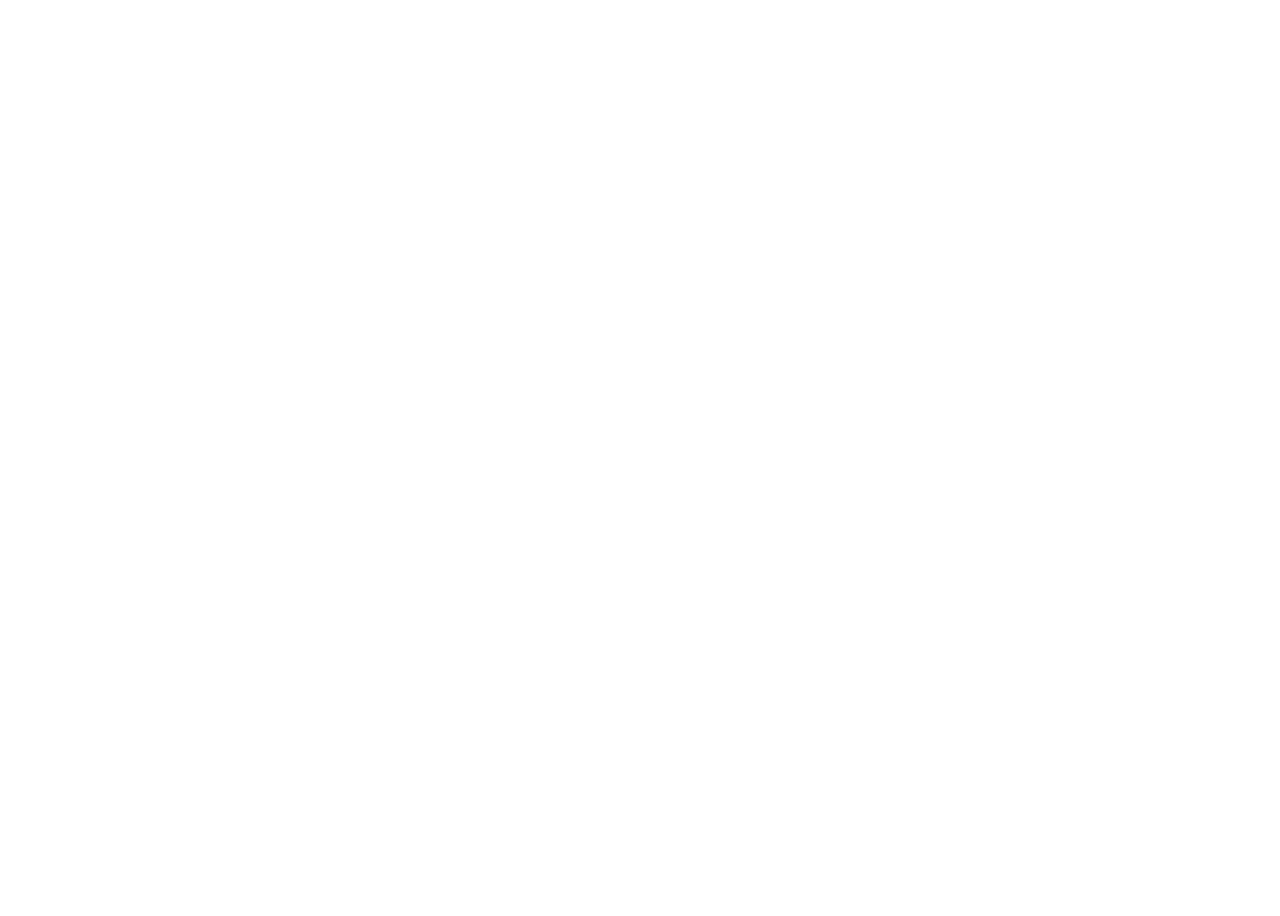
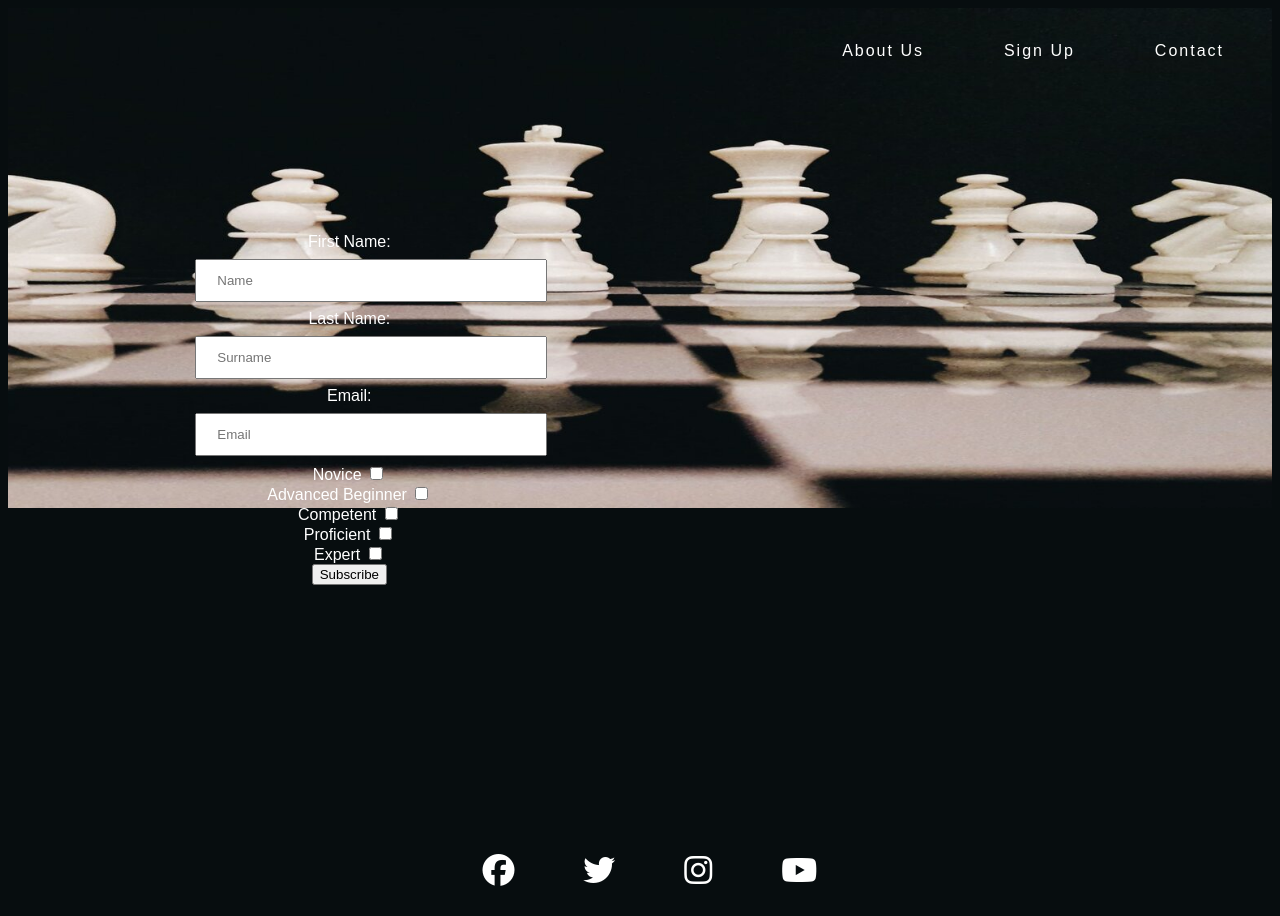
Before and after one commit to Code-Institute-Submissions/tobbe8808-project1_JulyResub, a plain HTML site: page signup.html in a window 1280 px wide. Before the commit the page ends 800 px from the top, so only its background shows below. Drawn offline with Linux system fonts and the light colour scheme; a web font is replaced by a local one.

Commit message:
added the signup.html will style it asap

```diff
--- a/assets/css/style.css
+++ b/assets/css/style.css
@@ -58,6 +58,7 @@ body {
              position: relative;
              top: 90%;
              float: right;
+             text-align: center;
             }
 
              p {
@@ -119,3 +120,9 @@ body {
                 padding: 12px 20px;
                 margin: 8px 0;
                 }
+
+                input[type=checkbox] {
+
+
+
+                }
--- a/signup.html
+++ b/signup.html
@@ -0,0 +1,77 @@
+<!DOCTYPE html>
+<html lang="en">
+<head>
+    <meta charset="UTF-8">
+    <meta http-equiv="X-UA-Compatible" content="IE=edge">
+    <meta name="viewport" content="width=device-width, initial-scale=1.0">
+    <link rel="stylesheet" href="assets/css/style.css">
+    <title>Chess Club Gotenburg</title>
+
+</head>
+<body>
+    <header class="header-pic">
+          <nav>
+                <ul class="ul-links">
+                    <li><a href="index.html">About Us</a></li>
+                    <li><a href="signup.html">Sign Up</a></li>
+                    <li><a href="contact.html">Contact</a></li>
+                </ul>
+            </nav>
+
+            <!--Form for newsletter signup-->
+           <div class="newsletter">
+            <form action="https://formdump.codeinstitute.net/" method="post">
+                <label for="firstname"> First Name: </label>
+                    <input type="text" id="firstname" placeholder="Name" required>
+                    <br>
+                    <label for="lastname"> Last Name: </label>
+                    <input type="text" id="lastname" placeholder="Surname" required>
+                    <br>
+                    <label for="lastname"> Email: </label>
+                    <input type="text" id="email" placeholder="Email" required>
+                    <br>
+                    <label for="Skill"> Novice </label>
+                    <input type="checkbox" id="skill">
+                    <br>
+                    <label for="Skill"> Advanced Beginner </label>
+                    <input type="checkbox" id="skill">
+                    <br>
+                    <label for="Skill"> Competent </label>
+                    <input type="checkbox" id="skill">
+                    <br>
+                    <label for="Skill"> Proficient </label>
+                    <input type="checkbox" id="skill">
+                    <br>
+                    <label for="Skill"> Expert </label>
+                    <input type="checkbox" id="skill">
+                    <br>
+                    <input type="submit" Value="Subscribe">
+
+
+                </form>
+           </div>
+
+
+
+            <!--Socal links in the footer-->
+            <footer>
+                <ul class="socials">
+                <li>
+                    <a href="https://www.facebook.com/" target="_blank" rel="noopener" aria-label="Facebook opens in other tab" <i class="fa-brands fa-facebook"></i> </a>
+                </li>
+                <li>
+                    <a href="https://www.twitter.com/" target="_blank" rel="noopener" aria-label="Twitter opens in other tab" <i class="fa-brands fa-twitter"></i> </a>
+                </li>
+                <li>
+                    <a href="https://www.instagram.com/" target="_blank" rel="noopener" aria-label="instagram opens in other tab" <i class="fa-brands fa-instagram"></i> </a>
+                </li>
+                <li>
+                    <a href="https://www.youtube.com/" target="_blank" rel="noopener" aria-label="Youtube opens in other tab" <i class="fa-brands fa-youtube"></i> </a>
+                </li>
+            </ul>
+            </footer>
+          <!-- fontawesome input adress -->
+          <script src="https://kit.fontawesome.com/b00a45095b.js" crossorigin="anonymous"></script>
+</header>
+</body>
+</html>
```
Also changed, not shown: index.html (+7 -2 lines).
